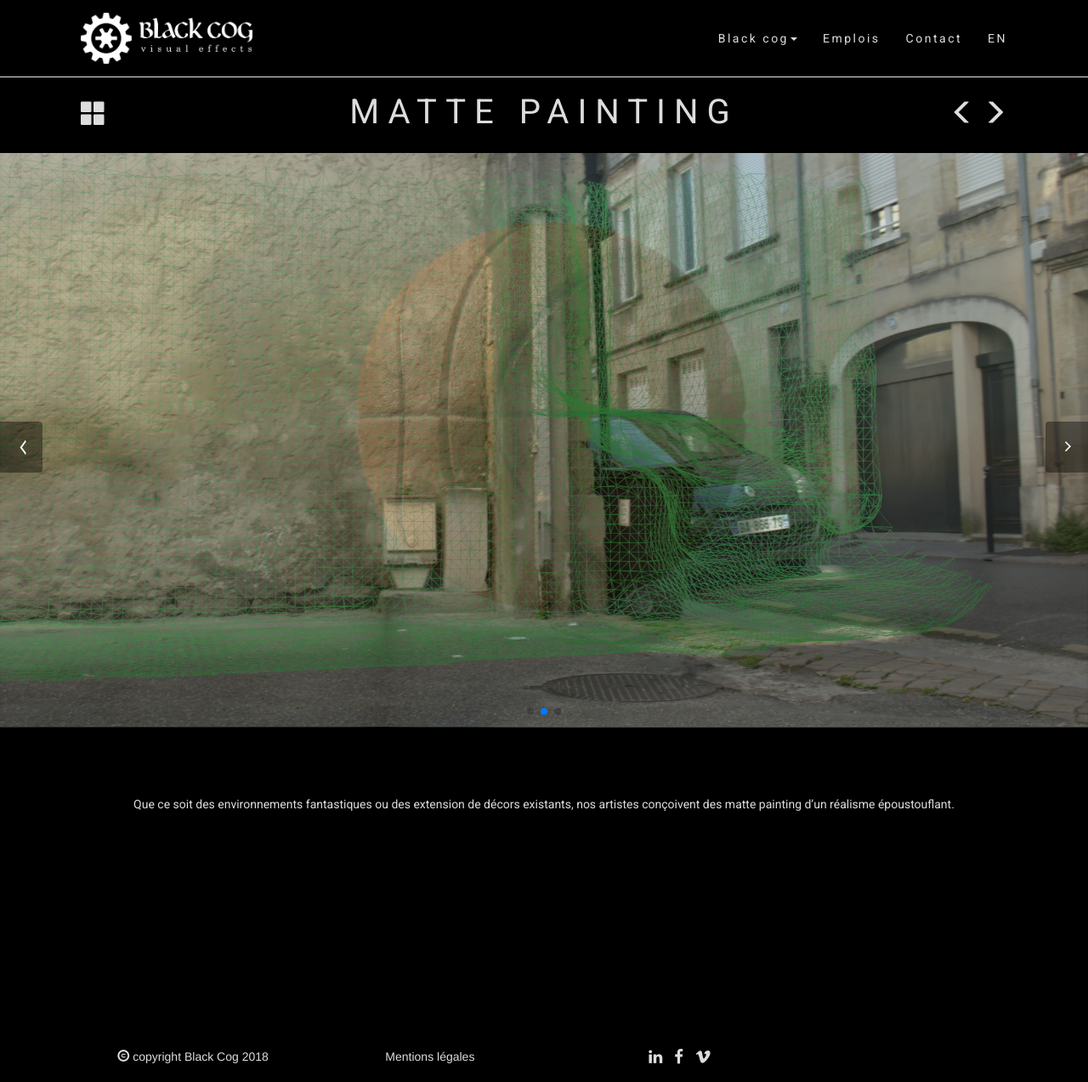
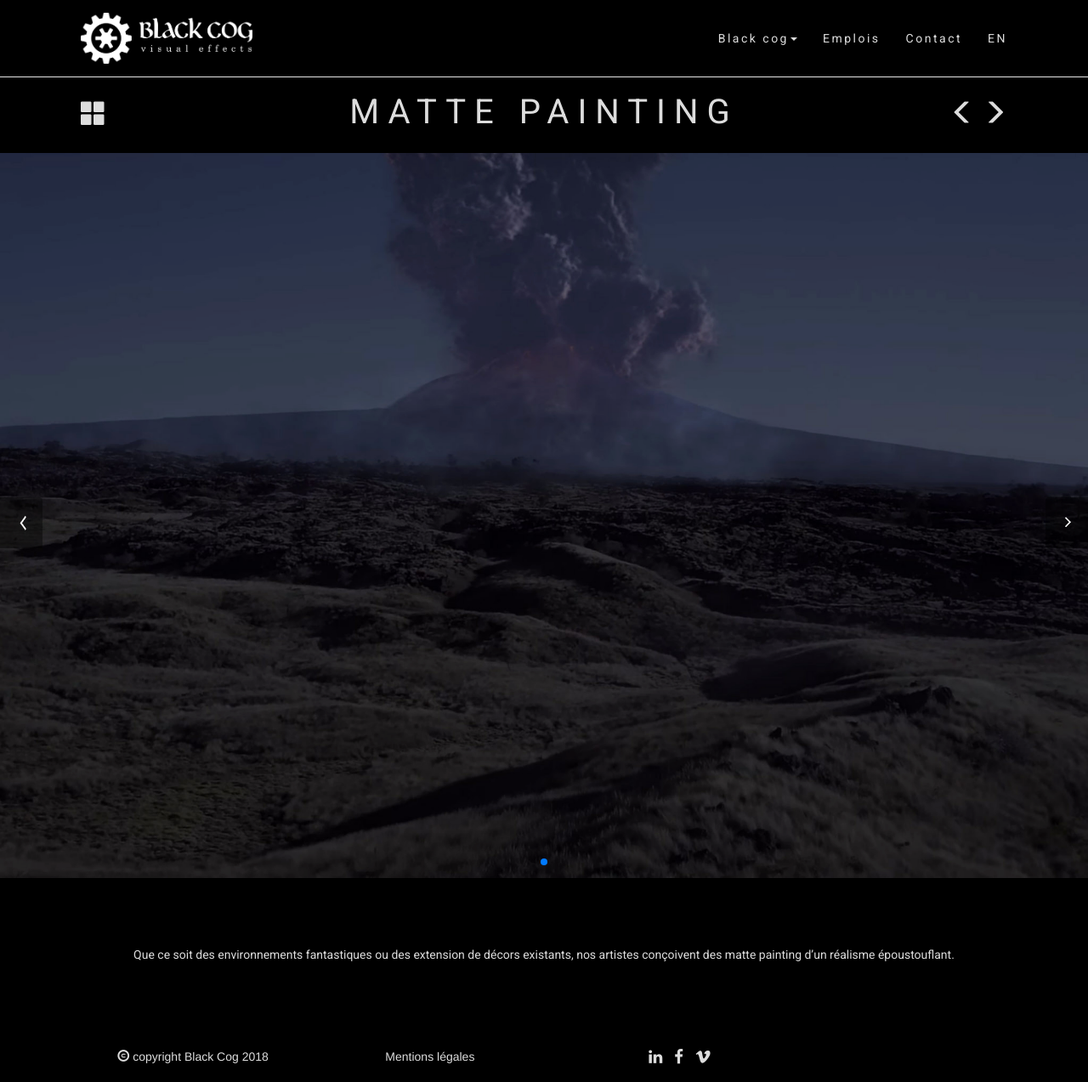
Before and after one commit to christiansen-merel/bookish-fortnight, a Jekyll site: the page built from fr/matte-painting.html, in a window 1280 px wide. Shown: the whole page at 85% size. Built offline with Jekyll 4.4.1, drawn with Linux system fonts in a browser that asks for light colours; nearby versions of some CDN libraries; library files that are not in the unit come from our copies.

Commit message:
Update matte-painting.html

```diff
--- a/fr/matte-painting.html
+++ b/fr/matte-painting.html
@@ -6,9 +6,7 @@ permalink: /services/matte-painting/
 classe: matte-painting
 langue: fr
 photos:
-  - ballon-basket.jpg
-  - screen_track3D.jpg
-  - earth_1001_2_paul_0001.jpg
+  - mate_service.jpg
 precedent: models3d
 suivant: decors-numeriques
 ---
```
